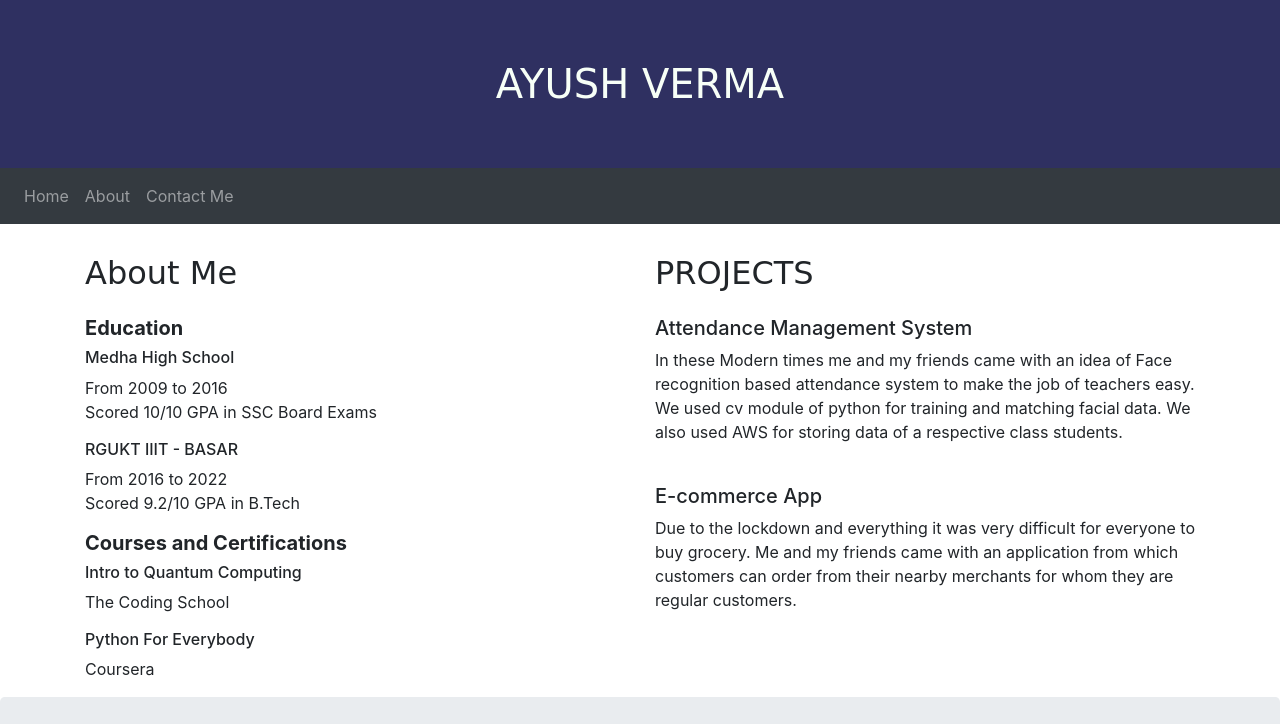
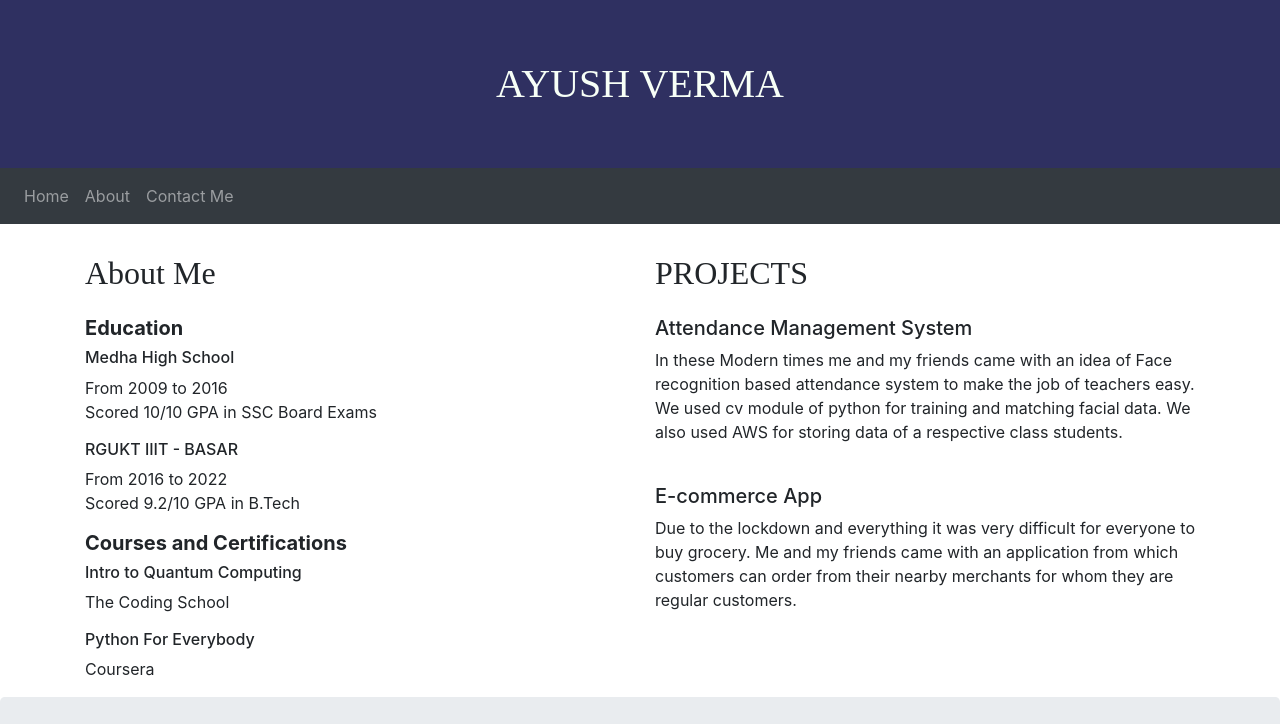
Before and after one commit to Ayushakv/Portfolio, a plain HTML site: page index.html in a window 1280 px wide. Shown: the top 724 px of the page. Drawn offline with nearby package versions, Linux system fonts and the light colour scheme.

Commit message:
Final changes done

```diff
--- a/styles.css
+++ b/styles.css
@@ -10,7 +10,7 @@ img:hover {
 }
 h1,
 h2 {
-  font-family: "Caveat", cursive;
+  font-family: "Caveat";
   font-weight: 400;
   margin: 0;
 }
```
